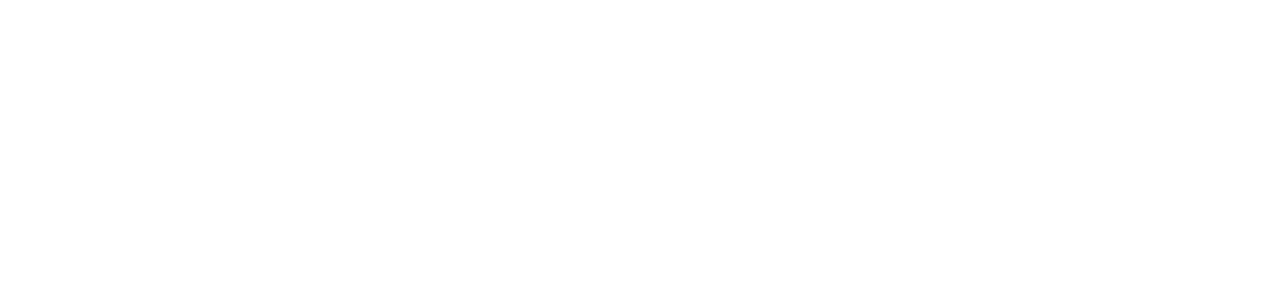
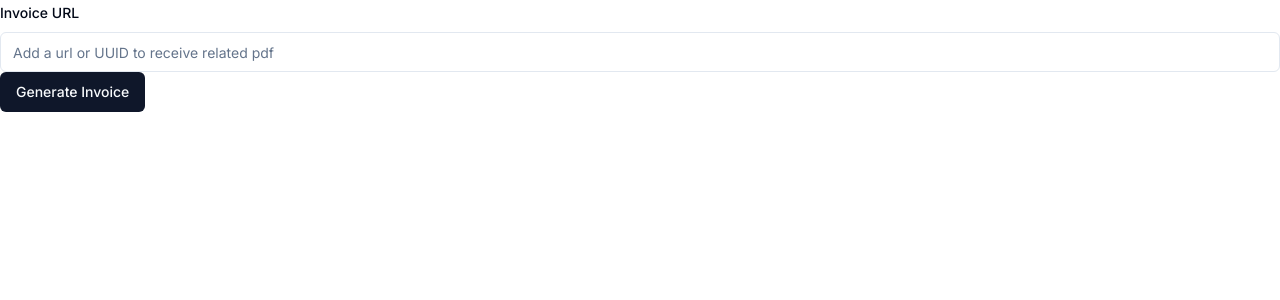
Before and after one commit to CGodl/Garage-Assessment, a Next.js app in the folder client/: page / in a window 1280 px wide. Shown: the top 300 px of the page. Built offline with nearby package versions, Linux system fonts and the light colour scheme.

Commit message:
Added submission function and error handing

```diff
--- a/client/app/page.tsx
+++ b/client/app/page.tsx
@@ -3,7 +3,7 @@
 import * as z from 'zod';
 import { zodResolver } from '@hookform/resolvers/zod';
 import { Input } from '@/components/ui/input';
-import { Button } from "@/components/ui/button";
+import { Button } from '@/components/ui/button';
 import {
 	Form,
 	FormControl,
@@ -12,12 +12,17 @@
 	FormLabel,
 } from '@/components/ui/form';
 import { useForm } from 'react-hook-form';
+import axios from 'axios';
 
+type ValueProps = {
+  submission_id: string
+}
 
 export default function InvoiceGeneratorApp() {
-
-  const formSchema = z.object({
-		submission_id: z.string().min(1, {message: "Input needs at least 1 value"})
+	const formSchema = z.object({
+		submission_id: z
+			.string()
+			.min(1, { message: 'Input needs at least 1 value' }),
 	});
 
 	const form = useForm<z.infer<typeof formSchema>>({
@@ -27,11 +32,44 @@
 		},
 	});
 
+  const onSubmission = async (values: ValueProps) => {
+    console.log(values)
+
+    try {
+      const response = await axios.post('', {
+        id: values.submission_id
+      })
+
+    } catch (error) {
+      //TODO: Add Error Message
+      console.log(error)
+    }
 
 
-  return (
-    <main>
+  }
 
-    </main>
-  );
+	return (
+		<main>
+			<Form {...form}>
+				<form onSubmit={form.handleSubmit(onSubmission)}>
+					<FormField
+						name='submission_id'
+						render={({ field }) => (
+							<FormItem>
+								<FormLabel>Invoice URL</FormLabel>
+								<FormControl>
+									<Input
+										placeholder='Add a url or UUID to receive related pdf'
+										{...field}
+									/>
+								</FormControl>
+                {form.formState.errors?.submission_id && <p className='text-red-500'>{form.formState.errors?.submission_id.message}</p>}
+							</FormItem>
+						)}
+					/>
+					<Button>Generate Invoice</Button>
+				</form>
+			</Form>
+		</main>
+	);
 }
```
